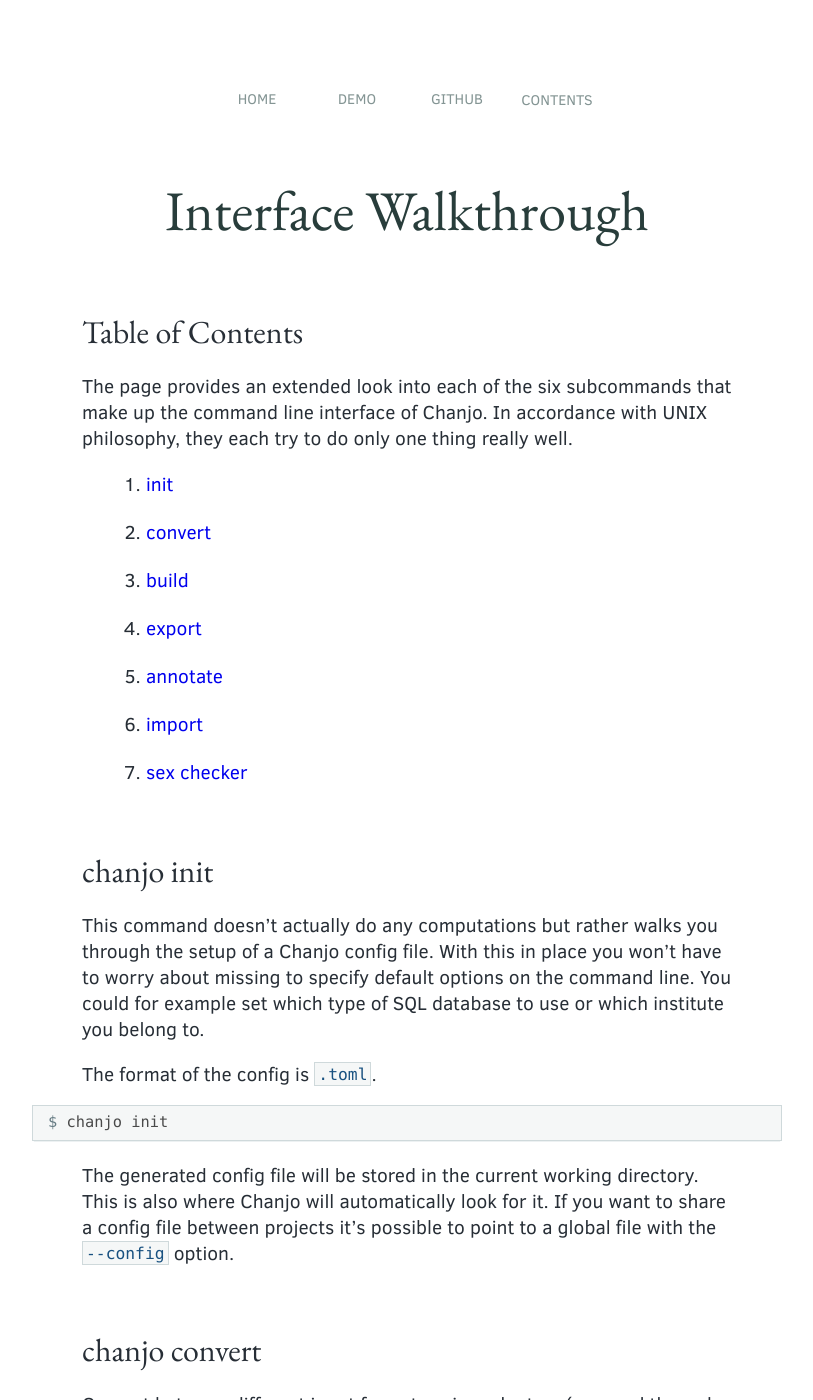
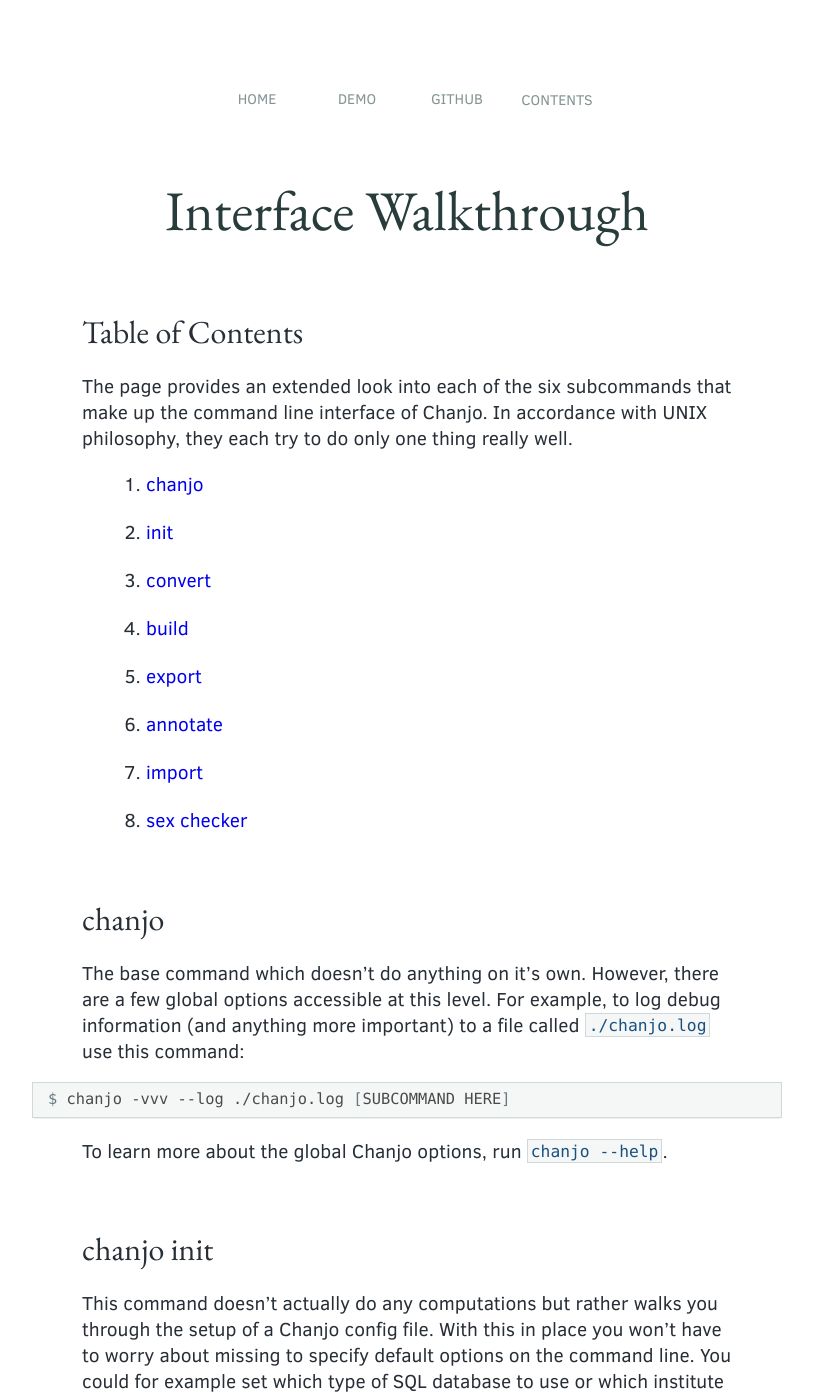
Before and after one commit to Clinical-Genomics/chanjo, a Sphinx documentation site: the page built from docs/interface.rst, in a window 1280 px wide and 1400 px high. Shown: the whole window, without its empty margins (233-1046 px from the left). Built offline with Sphinx 7.4.7, drawn with Linux system fonts in a browser that asks for light colours.

Commit message:
add docs about logging + update changelog

```diff
--- a/CHANGELOG.rst
+++ b/CHANGELOG.rst
@@ -12,6 +12,10 @@ This document contains all major version changes between Chanjo releases.
 
 2.3.0 (Active Development)
 --------------------------
+
+**Features**
+
+- New logging module accessible from the command line (-vvv)
 
 **Documentation**
 
--- a/docs/interface.rst
+++ b/docs/interface.rst
@@ -6,19 +6,33 @@ Table of Contents
 ------------------
 The page provides an extended look into each of the six subcommands that make up the command line interface of Chanjo. In accordance with UNIX philosophy, they each try to do only one thing really well.
 
-1. init_
-2. convert_
-3. build_
-4. export_
-5. annotate_
-6. import_
-7. `sex checker`_
+1. chanjo_
+2. init_
+3. convert_
+4. build_
+5. export_
+6. annotate_
+7. import_
+8. `sex checker`_
+
+
+.. _chanjo:
+
+chanjo
+------
+The base command which doesn't do anything on it's own. However, there are a few global options accessible at this level. For example, to log debug information (and anything more important) to a file called ``./chanjo.log`` use this command:
+
+.. code-block:: console
+
+  $ chanjo -vvv --log ./chanjo.log [SUBCOMMAND HERE]
+
+To learn more about the global Chanjo options, run ``chanjo --help``.
 
 
 .. _init:
 
 chanjo init
--------------
+-----------
 This command doesn't actually do any computations but rather walks you through the setup of a Chanjo config file. With this in place you won't have to worry about missing to specify default options on the command line. You could for example set which type of SQL database to use or which institute you belong to.
 
 The format of the config is ``.toml``.
```
